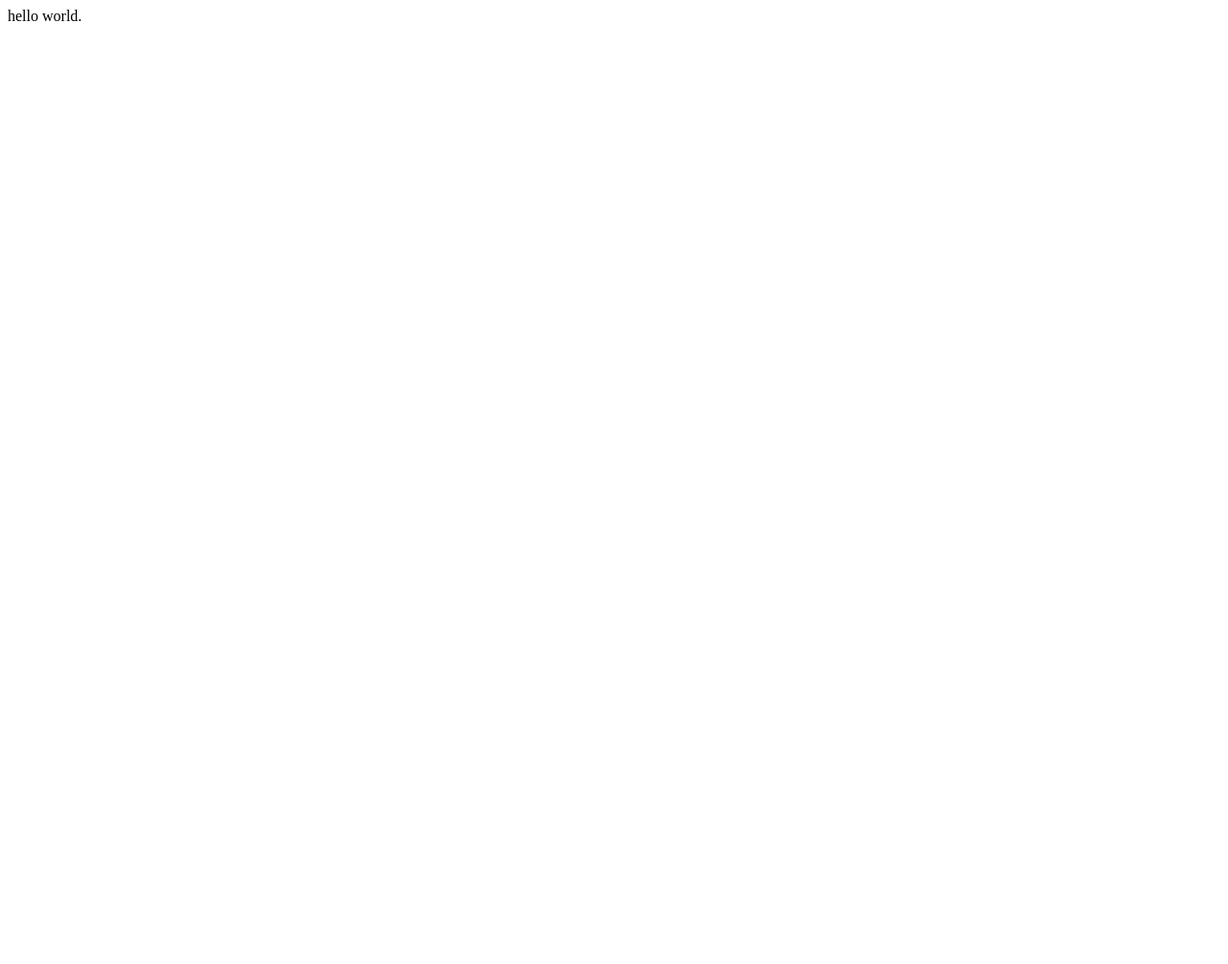
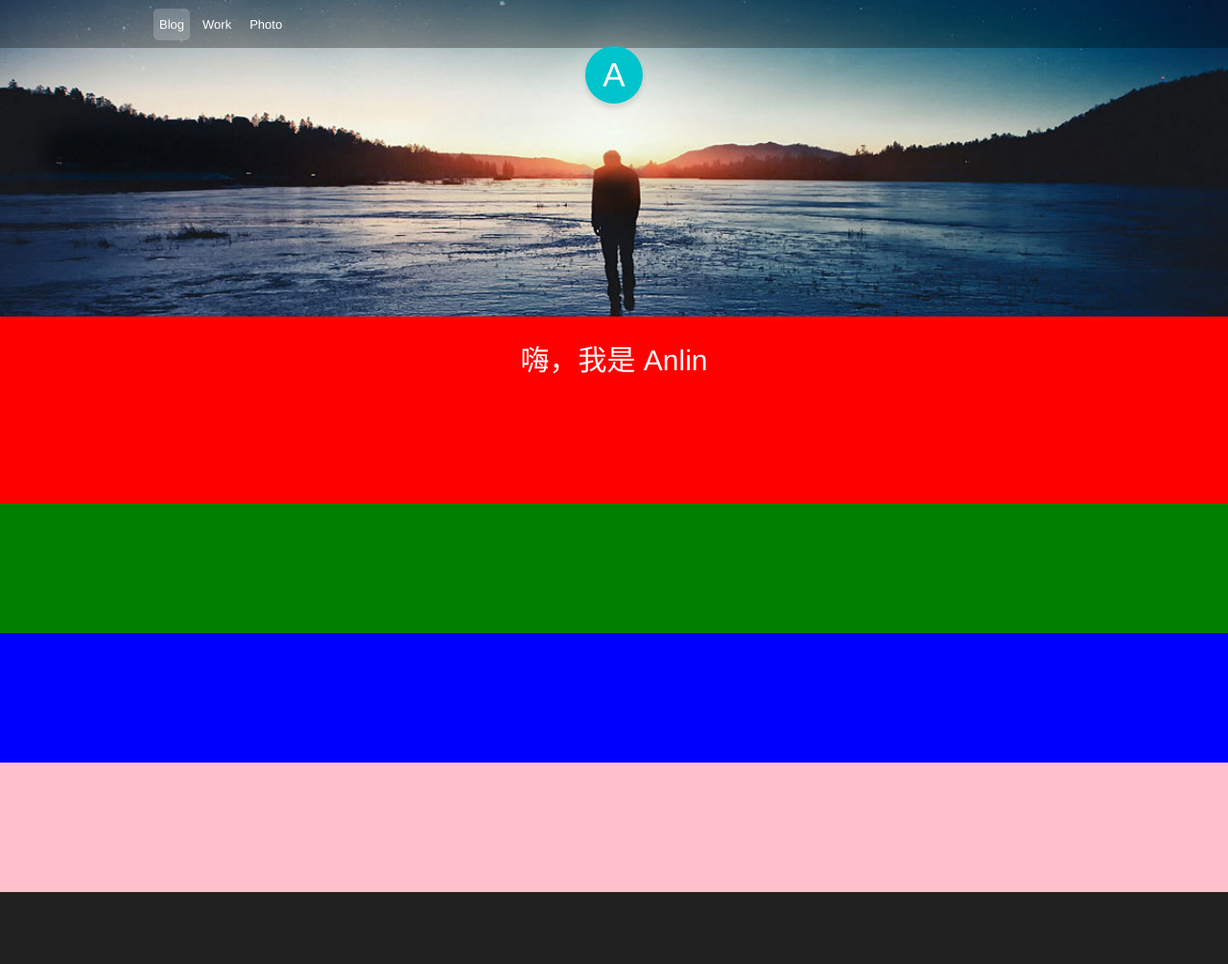
Before and after one commit to anlin-yang/anlin, a website: page index.html in a window 1280 px wide. Shown: the whole page at 96% size. Before the commit the page ends 800 px from the top, so only its background shows below. Drawn offline with Linux system fonts and the light colour scheme.

Commit message:
add new file.

```diff
--- /dev/null
+++ b/gulpfile.js
@@ -0,0 +1,14 @@
+var gulp = require('gulp');
+var sass = require('gulp-sass');
+var prefix = require('gulp-autoprefixer');
+
+gulp.task('sass', function(){
+  gulp.src('styles/main.scss')
+      .pipe(sass())
+      .pipe(prefix())
+      .pipe(gulp.dest('css'))
+});
+
+gulp.task('watch', function(){
+  gulp.watch('styles/*.scss', ['sass'])
+});
--- a/index.html
+++ b/index.html
@@ -2,9 +2,33 @@
 <html lang="en">
 <head>
   <meta charset="UTF-8">
+  <meta name='viewport' content="width=device-width, initial-scale=1.0">
   <title>anlin</title>
+  <link rel="stylesheet" href="css/main.css">
 </head>
-<body>
-  hello world.
+<body class="welcome">
+  <header>
+    <div class="container clearfix">
+      <ul class="nav">
+        <li class="current"><a href="">Blog</a></li>
+        <li><a href="">Work</a></li>
+        <li><a href="">Photo</a></li>
+      </ul>
+    </div>
+    <a href="/" class="logo">A</a>
+  </header>
+  <div class="banner-page clearfix">
+    <h1 class="tagline">
+      嗨，我是 Anlin
+    </h1>
+  </div>
+  <div class="content">
+    <div class="work">
+    </div>
+    <div class="exp"></div>
+    <div class="photos"></div>
+    <div class="contact"></div>
+  </div>
+  <footer></footer>
 </body>
 </html>
--- /dev/null
+++ b/styles/_common.scss
@@ -0,0 +1,38 @@
+/* Palette generated by Material Palette - materialpalette.com/cyan/pink */
+
+$primary-color-dark:   #0097A7;
+$primary-color:        #00BCD4;
+$primary-color-light:  #B2EBF2;
+$primary-color-text:   #FFFFFF;
+$accent-color:         #FF4081;
+$primary-text-color:   #212121;
+$secondary-text-color: #727272;
+$divider-color:        #B6B6B6;
+
+body {
+  margin: 0;
+  font: 15px/1.7 "Helvetica Neue",Helvetica,Arial,"Microsoft Yahei","Hiragino Sans GB","Heiti SC","WenQuanYi Micro Hei",sans-serif;
+  color: #555;
+}
+* {
+  box-sizing: border-box;
+}
+a {
+  text-decoration: none;
+}
+
+.container {
+  width: 960px;
+  margin: 0px auto;
+}
+
+
+.clearfix:before,
+.clearfix:after
+{
+ content: "   ";
+ display: table;
+}
+.clearfix:after {
+  clear: both;
+}
--- /dev/null
+++ b/styles/main.scss
@@ -0,0 +1,101 @@
+@import 'common';
+
+header {
+  top: 0;
+  left: 0;
+  height: 50px;
+  width: 100%;
+  background-color: #00b0b8;
+  position: fixed;
+
+  .nav {
+    margin: 0;
+    padding: 0;
+    float: left;
+    margin-top: 12px;
+  }
+
+  .nav li {
+    list-style: none;
+    margin-right: 7px;
+    float: left;
+  }
+
+  .nav li a {
+    color: #fff;
+    font-size: 13px;
+    padding: 8px 5px;
+    border: 1px solid transparent;
+    border-radius: 5px;
+  }
+
+  .nav li.current a {
+    background: rgba(255,255,255,.2);
+    border: 1px solid transparent;
+  }
+
+  .logo {
+    display: block;
+    width: 60px;
+    height: 60px;
+    border-radius: 50%;
+
+    /* 居中 */
+    position: fixed;
+    left: 50%;
+    margin-left: -30px;
+    margin-top: 10px;
+    /* 字体居中 */
+    color: #fff;
+    font-size: 35px;
+    line-height: 60px;
+    text-align: center;
+    /* 颜色样式 */
+    background: #00c4cc;
+    box-shadow: 0 5px 5px rgba(0,0,0,.1);
+  }
+}
+
+/* welcome */
+.welcome header {
+  background: rgba(0,0,0,.3);
+}
+
+.banner-page {
+  background: url("../images/anlin-banner.jpg");
+  height: 22em;
+  background-size: cover;
+  //margin-top: -50px;
+  background-position: 50% 50%;
+}
+.tagline {
+  margin-top: 350px;
+  margin-bottom: 10px;
+  color: $primary-color-text;
+  text-align: center;
+  font-size: 2em;
+  font-weight: normal;
+}
+
+.work {
+  height: 13em;
+  background-color: red;
+}
+.exp {
+  height: 9em;
+  background-color: green;
+}
+.photos {
+  height: 9em;
+  background-color: blue;
+}
+.contact {
+  height: 9em;
+  background-color: pink;
+}
+
+
+footer {
+  height: 5em;
+  background-color: #212121;
+}
```
Also changed, not shown: package.json (added, +24 -0 lines), css/main.css (added), images/anlin-banner.jpg (added), images/dog.jpg (added), 1 other file.
